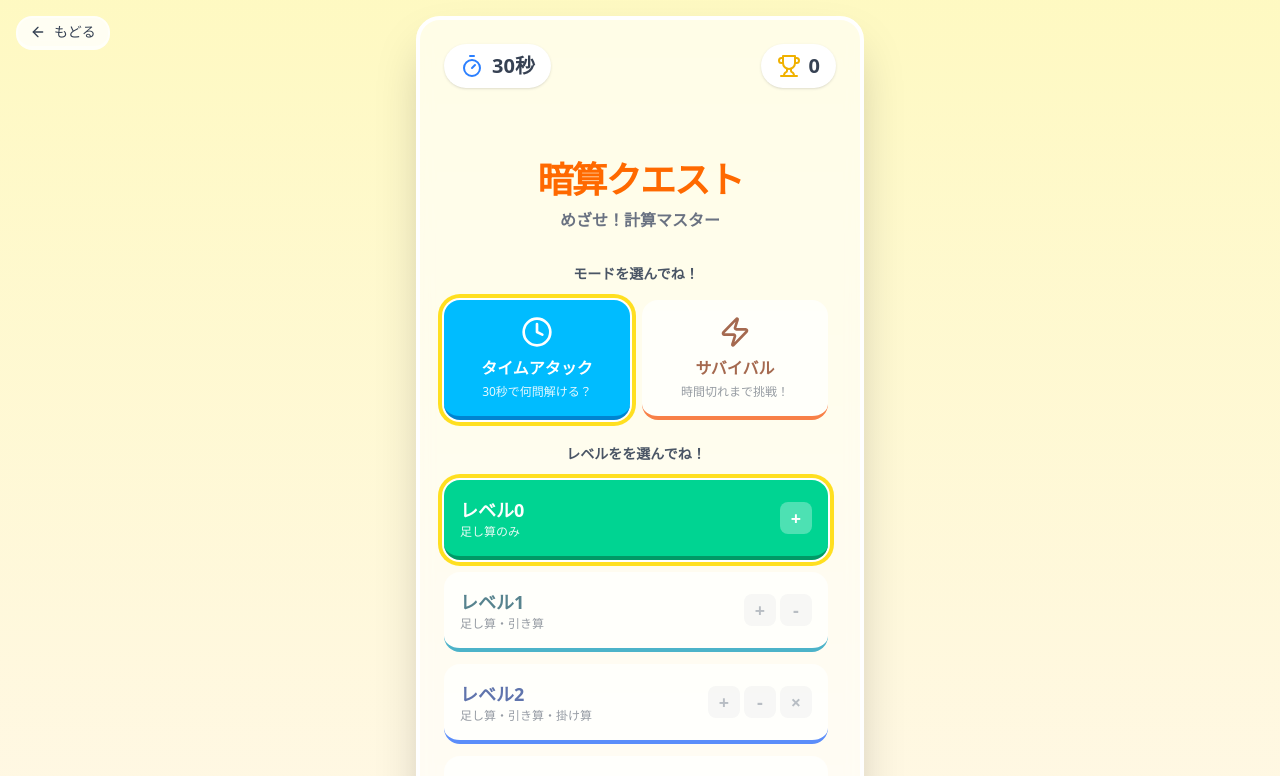
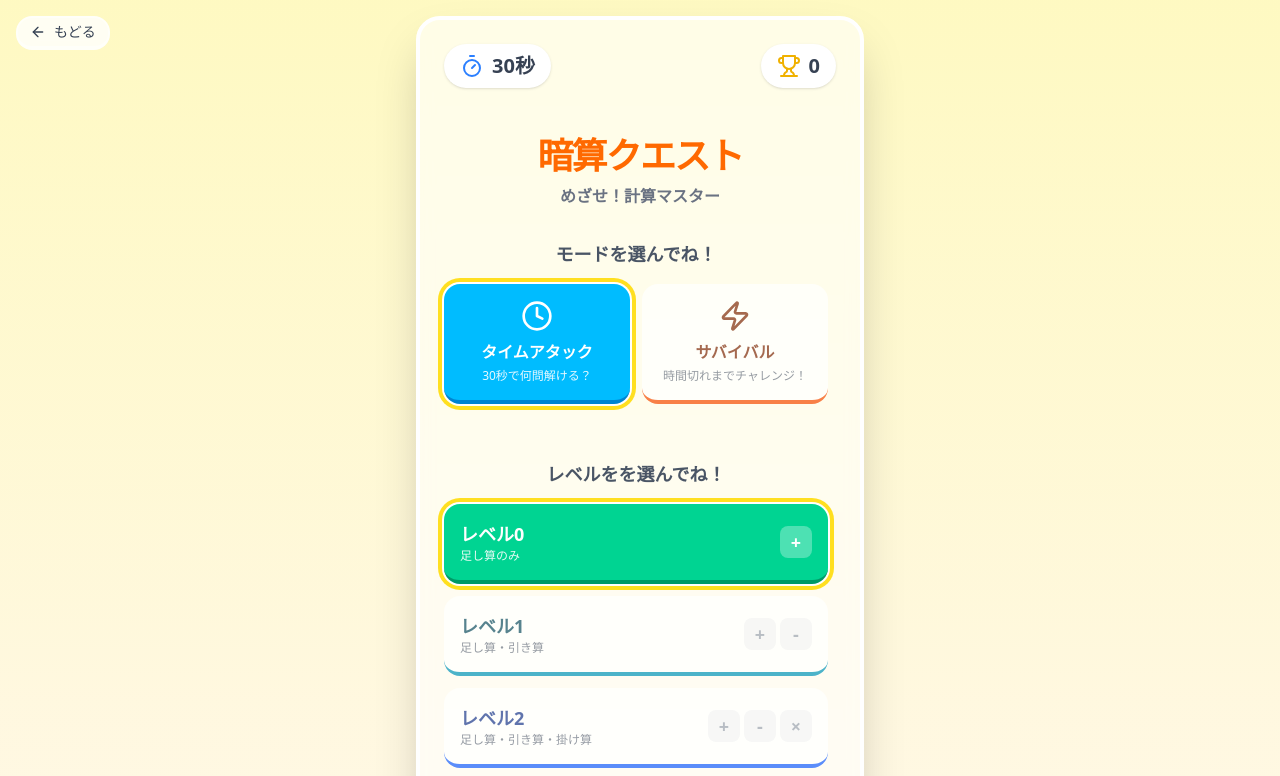
Before and after one commit to ks1590/mental-math-app, a Next.js app: page /game in a window 1280 px wide. Shown: the top 776 px of the page. Built offline with nearby package versions, Linux system fonts and the light colour scheme.

Commit message:
style: Increase prompt text size and adjust margins in game selectors and canvas, and update game mode description.

```diff
--- a/components/game/DifficultySelector.tsx
+++ b/components/game/DifficultySelector.tsx
@@ -54,7 +54,7 @@ const levelConfig = [
 export const DifficultySelector = ({ selectedLevel, onSelectLevel }: DifficultySelectorProps) => {
   return (
     <div className="space-y-3 w-full max-w-sm">
-      <p className="text-sm font-bold text-gray-600 text-center mb-4">レベルをを選んでね！</p>
+      <p className="text-lg font-bold text-gray-600 text-center mb-4">レベルをを選んでね！</p>
       {levelConfig.map((config) => {
         const isSelected = selectedLevel === config.level;
         return (
--- a/components/game/GameCanvas.tsx
+++ b/components/game/GameCanvas.tsx
@@ -96,7 +96,7 @@ export const GameCanvas = () => {
     <div className="w-full max-w-md bg-white/60 backdrop-blur-sm rounded-3xl shadow-2xl p-6 border-4 border-white relative">
 
       {/* Header Info */}
-      <div className="flex justify-between items-center mb-8">
+      <div className="flex justify-between items-center mb-2">
         <div className="flex items-center gap-2 bg-white px-4 py-2 rounded-full shadow-sm">
           <Timer className="text-blue-500" />
           <span className={`text-xl font-bold ${timeLeft <= 5 ? 'text-red-500 animate-pulse' : 'text-gray-700'}`}>
--- a/components/game/GameModeSelector.tsx
+++ b/components/game/GameModeSelector.tsx
@@ -24,7 +24,7 @@ const modeConfig = [
   {
     mode: 'survival' as GameMode,
     title: 'サバイバル',
-    description: '時間切れまで挑戦！',
+    description: '時間切れまでチャレンジ！',
     icon: Zap,
     color: 'bg-orange-400',
     hoverColor: 'hover:bg-orange-300',
@@ -35,8 +35,8 @@ const modeConfig = [
 
 export const GameModeSelector = ({ selectedMode, onSelectMode }: GameModeSelectorProps) => {
   return (
-    <div className="space-y-3 w-full max-w-sm mb-6">
-      <p className="text-sm font-bold text-gray-600 text-center mb-4">モードを選んでね！</p>
+    <div className="space-y-3 w-full max-w-sm mb-14">
+      <p className="text-lg font-bold text-gray-600 text-center mb-4">モードを選んでね！</p>
       <div className="grid grid-cols-2 gap-3">
         {modeConfig.map((config) => {
           const isSelected = selectedMode === config.mode;
```
